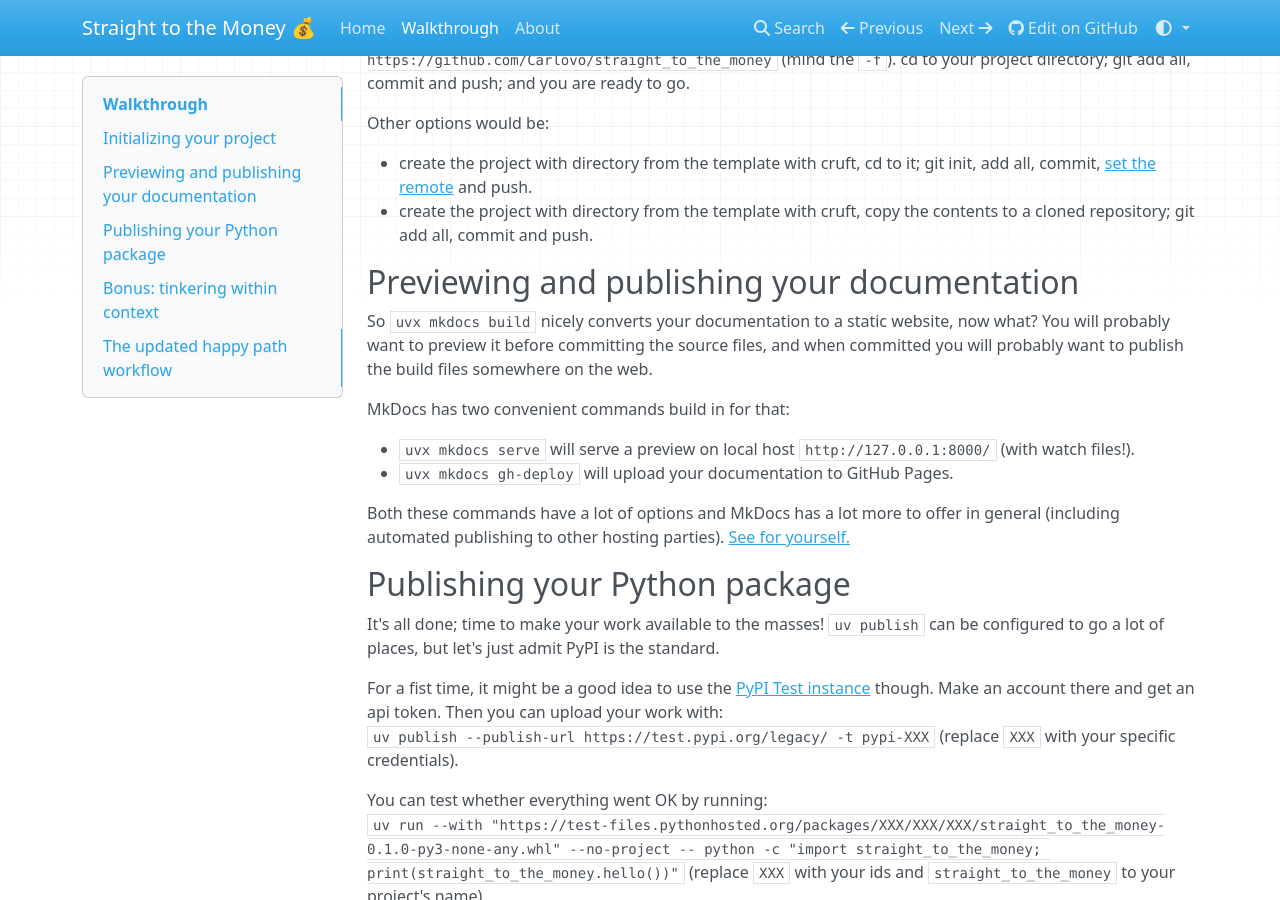
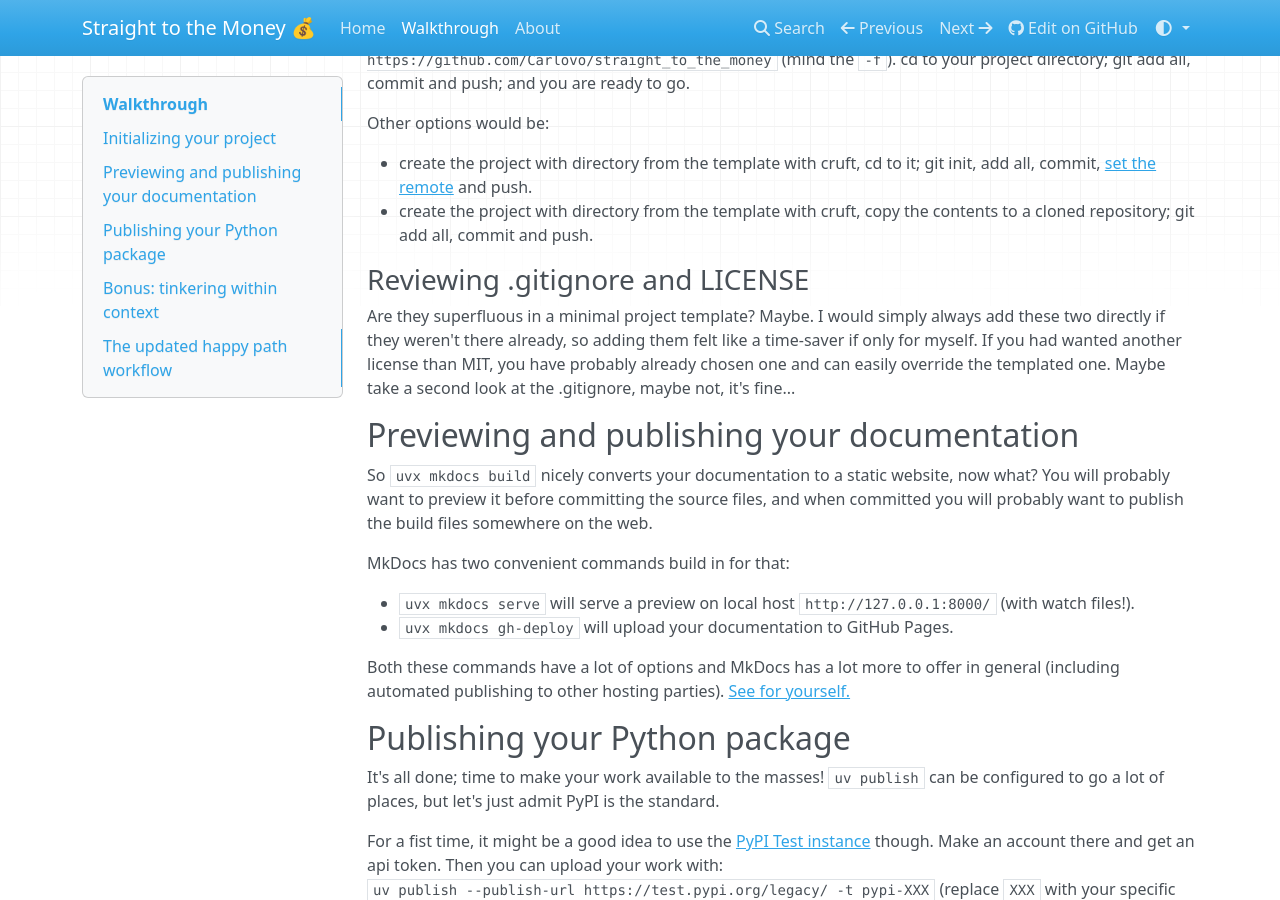
Before and after one commit to schubergphilis/paleofuturistic_python, an MkDocs documentation site: the page built from docs/walkthrough.md, in a window 1280 px wide and 900 px high, scrolled down 334 px. Built offline with MkDocs 1.6.1, drawn with Linux system fonts in a browser that asks for light colours; nearby versions of some CDN libraries.

Commit message:
add license and gitignore review to setup docs

```diff
--- a/docs/walkthrough.md
+++ b/docs/walkthrough.md
@@ -22,6 +22,14 @@ Other options would be:
 
 - create the project with directory from the template with cruft, cd to it; git init, add all, commit, [set the remote](https://docs.github.com/en/get-started/getting-started-with-git/about-remote-repositories#creating-remote-repositories) and push.
 - create the project with directory from the template with cruft, copy the contents to a cloned repository; git add all, commit and push.
+
+### Reviewing .gitignore and LICENSE
+
+Are they superfluous in a minimal project template?
+Maybe.
+I would simply always add these two directly if they weren't there already, so adding them felt like a time-saver if only for myself.
+If you had wanted another license than MIT, you have probably already chosen one and can easily override the templated one.
+Maybe take a second look at the .gitignore, maybe not, it's fine...
 
 ## Previewing and publishing your documentation
 
```
